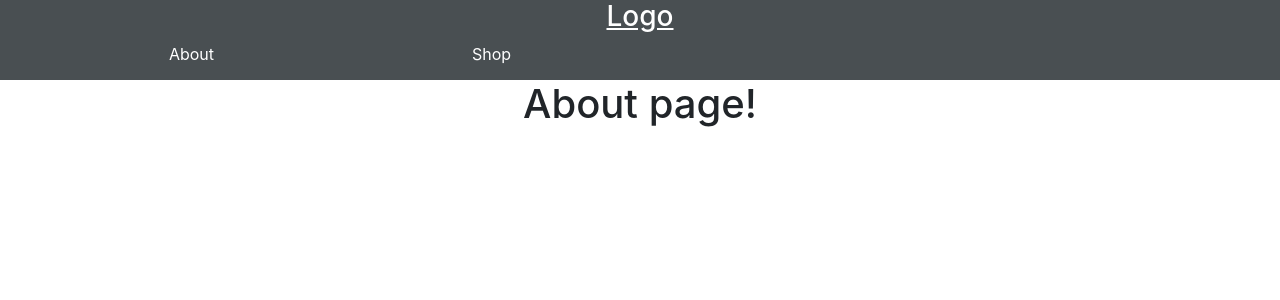
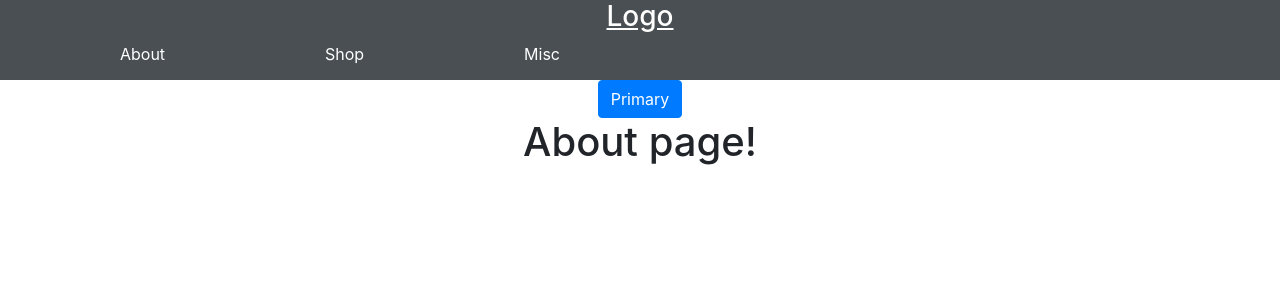
Before and after one commit to KSBCompany/Dojos, a React (Create React App) app in the folder ReactApp/stefan/: page /about in a window 1280 px wide. Shown: the top 300 px of the page. Built offline with nearby package versions, Linux system fonts and the light colour scheme.

Commit message:
Added misc page and added react highcharts

```diff
--- a/ReactApp/stefan/package.json
+++ b/ReactApp/stefan/package.json
@@ -10,6 +10,7 @@
     "react": "^16.12.0",
     "react-bootstrap": "^1.0.0-beta.16",
     "react-dom": "^16.12.0",
+    "react-highcharts": "^16.1.0",
     "react-router-dom": "^5.1.2",
     "react-scripts": "3.3.0"
   },
--- /dev/null
+++ b/ReactApp/stefan/public/api.json
@@ -0,0 +1 @@
+{"results":[{"gender":"female","name":{"title":"Ms","first":"Addison","last":"Li"},"location":{"street":{"number":4511,"name":"Main Street East"},"city":"Greymouth","state":"West Coast","country":"New Zealand","postcode":76758,"coordinates":{"latitude":"68.7131","longitude":"138.2434"},"timezone":{"offset":"-4:00","description":"Atlantic Time (Canada), Caracas, La Paz"}},"email":"addison.li@example.com","login":{"uuid":"07c4773f-b58e-4b0b-8077-e24cd3991a05","username":"heavytiger254","password":"holiday","salt":"uH5TbQsa","md5":"12c6f967eaa6233e3e8742616039b387","sha1":"1c88af2aa23298ebd34d1d0eb34ce496a29150a9","sha256":"09e3b730a3bb46c28b1c806bd5e6fd523e6c7514259d258500cba8c95c456be3"},"dob":{"date":"1959-04-06T19:54:09.089Z","age":61},"registered":{"date":"2016-02-09T13:24:23.806Z","age":4},"phone":"(156)-160-3881","cell":"(196)-572-8646","id":{"name":"","value":null},"picture":{"large":"https://randomuser.me/api/portraits/women/79.jpg","medium":"https://randomuser.me/api/portraits/med/women/79.jpg","thumbnail":"https://randomuser.me/api/portraits/thumb/women/79.jpg"},"nat":"NZ"}],"info":{"seed":"dd1f58386b5f0d1b","results":1,"page":1,"version":"1.3"}}
--- a/ReactApp/stefan/src/About.js
+++ b/ReactApp/stefan/src/About.js
@@ -1,10 +1,33 @@
 import React from 'react';
 import './App.css';
+import Button from 'react-bootstrap/Button'
+
+
+
 
 function About() {
+
+  function handleClick(e) {
+    e.preventDefault();
+    console.log('The link was clicked.');
+    document.getElementById('myniceid').innerHTML = 'Changed Text';
+
+    //fetch('api.json').then(response => {
+    //  console.log(response);
+    //  return response.json();
+    //}).then(jsonresponse => {
+    //  console.log(jsonresponse);
+  //    document.getElementById('myniceid').innerHTML = jsonresponse.response.tex;
+    //});
+  }
+
   return (
-    <h1>About page!</h1>
+    <div>
+      <Button onClick={handleClick} variant="primary">Primary</Button>
+      <h1 id  ="myniceid">About page!</h1>
+    </div>
   );
 }
 
+
 export default About;
--- a/ReactApp/stefan/src/App.js
+++ b/ReactApp/stefan/src/App.js
@@ -5,6 +5,7 @@ import About from './About';
 import MyNav from './Nav';
 import {BrowserRouter as Router, Switch, Route} from 'react-router-dom';
 import Home from './Home';
+import Misc from './Misc';
 
 function App() {
   return (
@@ -15,6 +16,7 @@ function App() {
           <Route path="/" exact component={Home}/>
           <Route path="/about" component={About} />
           <Route path="/shop" component={Shop} />
+          <Route path="/misc" component={Misc}/>
         </Switch>
       </div>
     </Router>
--- /dev/null
+++ b/ReactApp/stefan/src/Misc.js
@@ -0,0 +1,12 @@
+import React from 'react';
+import './App.css';
+
+function Misc() {
+  return (
+    <div>
+      <h1>Misc</h1>
+    </div>
+  );
+}
+
+export default Misc;
--- a/ReactApp/stefan/src/Nav.js
+++ b/ReactApp/stefan/src/Nav.js
@@ -20,6 +20,9 @@ function MyNav() {
           <Link style={navStyle} to='/shop'>
             <li>Shop</li>
           </Link>
+          <Link style={navStyle} to='/misc'>
+            <li>Misc</li>
+          </Link>
         </ul>
     </nav>
   );
--- a/ReactApp/stefan/src/index.js
+++ b/ReactApp/stefan/src/index.js
@@ -4,11 +4,6 @@ import './index.css';
 import App from './App';
 import * as serviceWorker from './serviceWorker';
 import 'bootstrap/dist/css/bootstrap.min.css';
-import Alert from 'react-bootstrap/Alert';
-import Button from 'react-bootstrap/Button';
-import Nav from 'react-bootstrap/Nav';
-import Form from 'react-bootstrap/Form';
-import { useState } from 'react';
 
 
 
```
Also changed, not shown: 1 other file (tests, documents, lock files or other folders).
